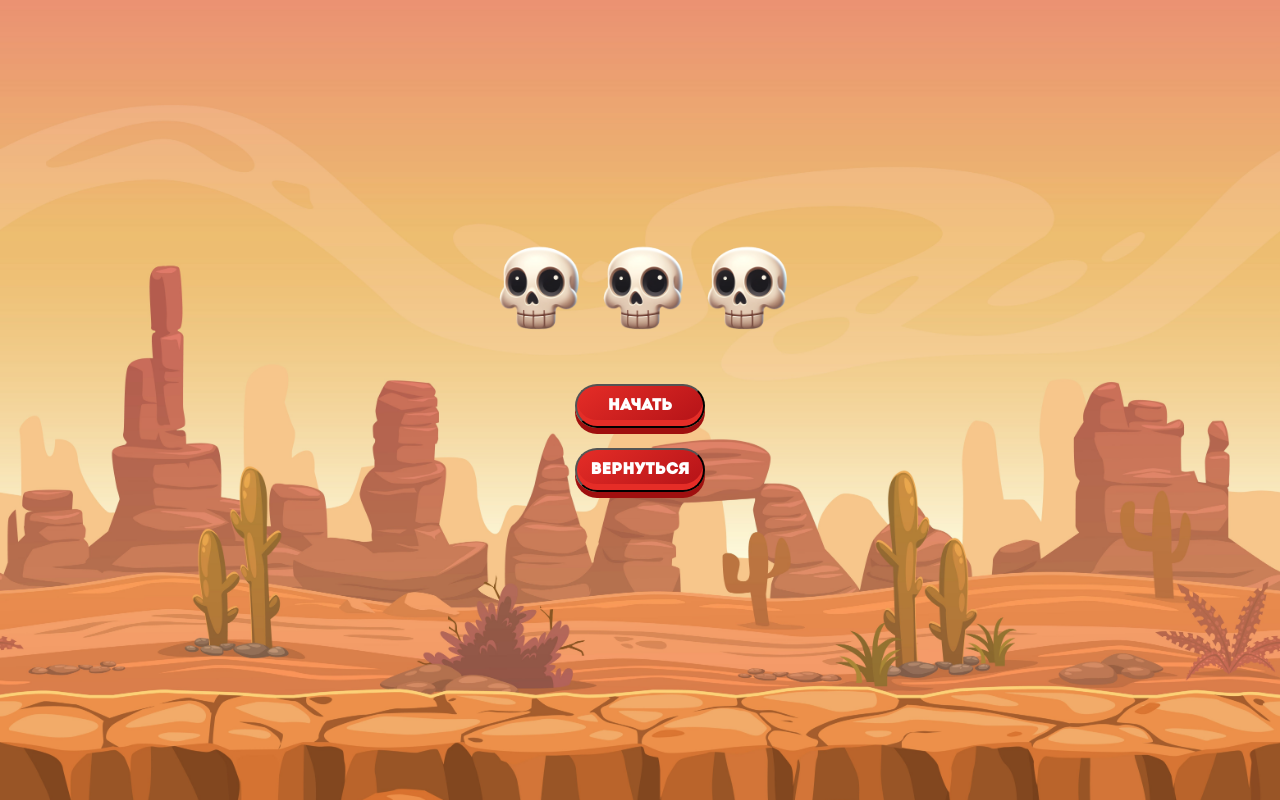
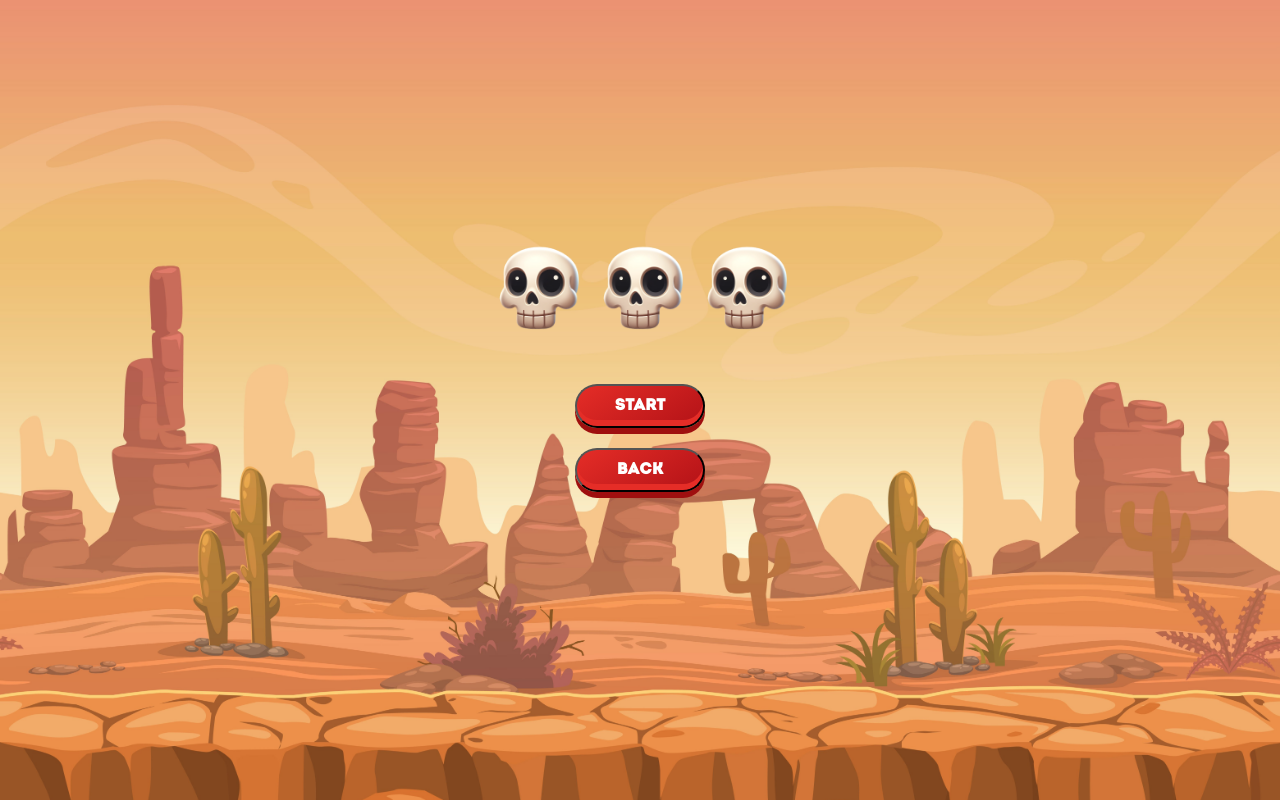
Before and after one commit to Entyludik/xasspir, a plain HTML site: page index.html in a window 1280 px wide. Drawn offline with Linux system fonts and the light colour scheme.

Commit message:
Update index.html

```diff
--- a/index.html
+++ b/index.html
@@ -348,8 +348,8 @@
         <img src="3.png" alt="Алмаз" id="diamond" class="diamond" style="display: none;">
     </div>
     <div class="button-container">
-    <button class="start-button" onclick="openModal()">Начать</button>
-    <button class="return-button" onclick="location.href='https://entyludik.github.io/xassmain/'">Вернуться</button>
+    <button class="start-button" onclick="openModal()">Start</button>
+    <button class="return-button" onclick="location.href='https://entyludik.github.io/xassmain/'">Back</button>
 </div>
     <div id="modal">
         <div class="modal-content">
```
